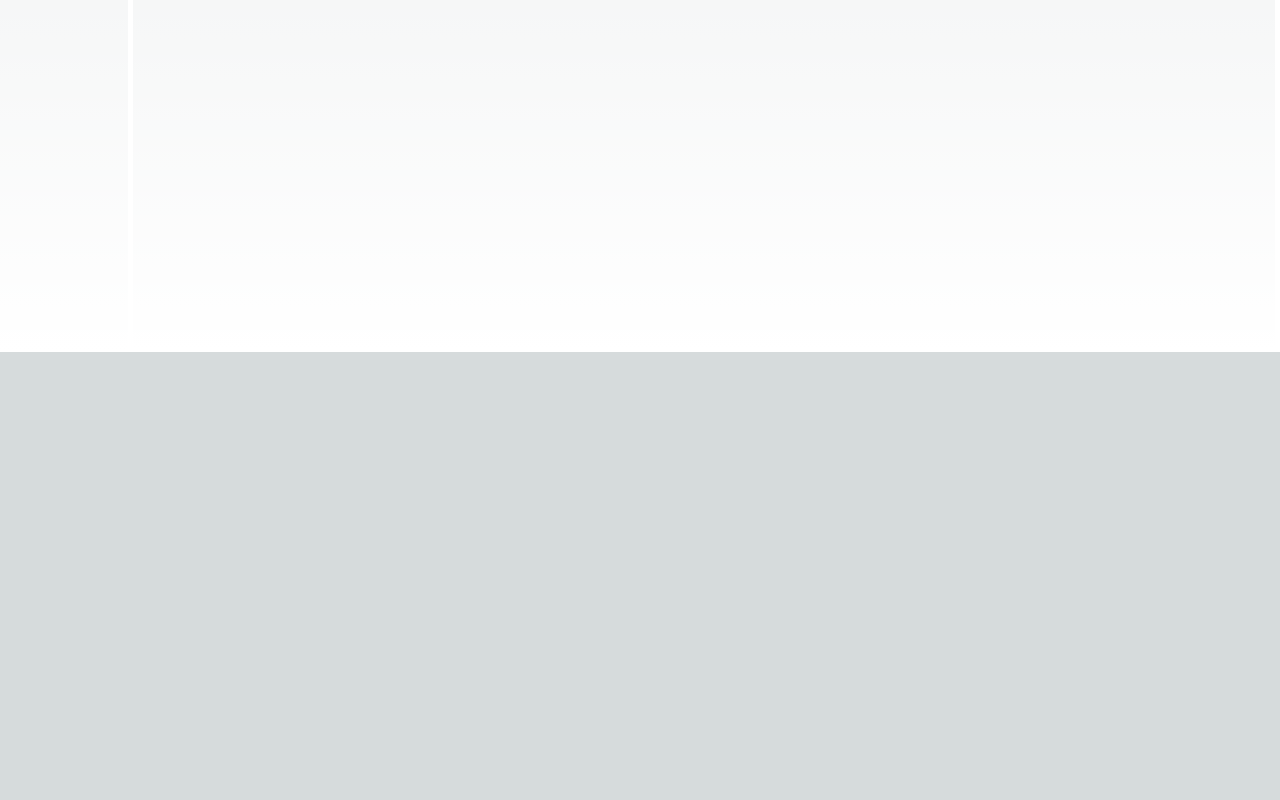
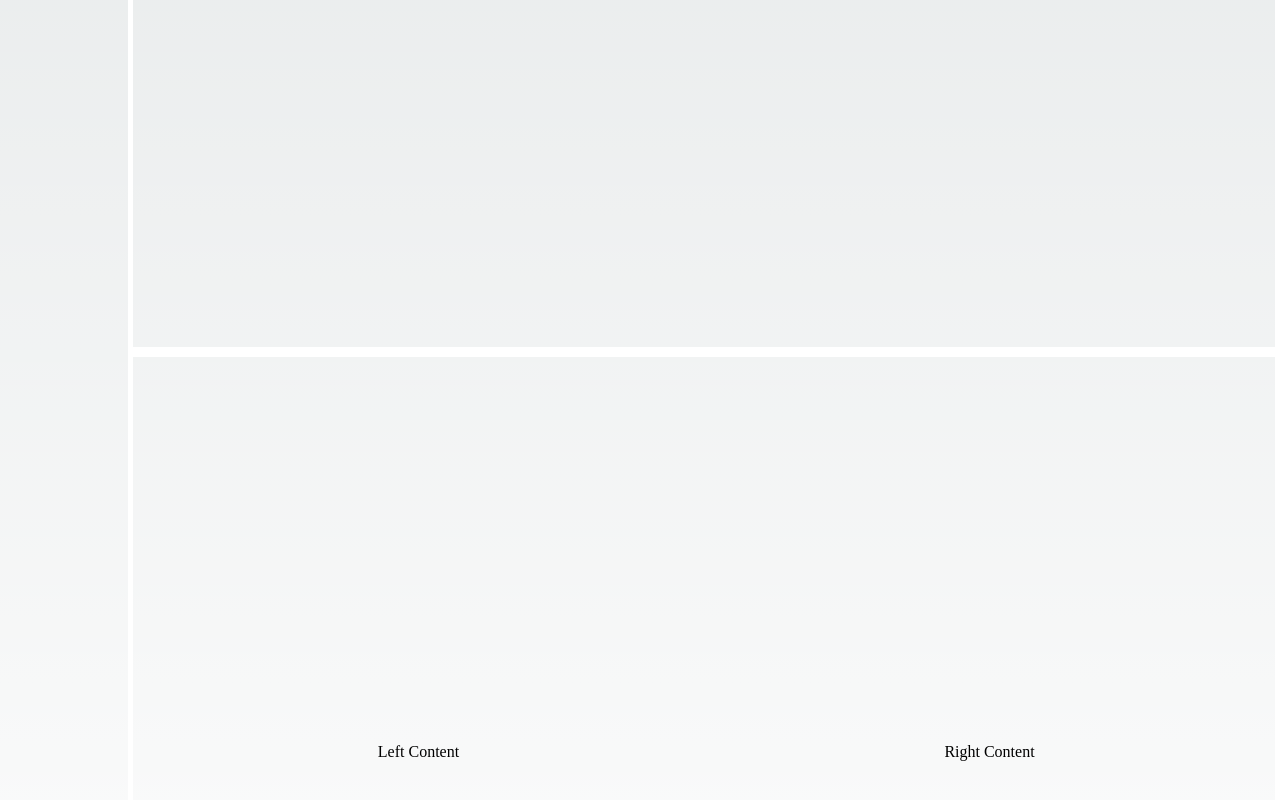
Before and after one commit to GianBkk/next-portfolio, a Next.js app: page / in a window 1280 px wide. Shown: the part 1248-2048 px from the top of the page. Before the commit the page ends 1600 px from the top, so only its background shows below. Built offline with nearby package versions, Linux system fonts and the light colour scheme.

Commit message:
scroll implementation

```diff
--- a/app/globals.scss
+++ b/app/globals.scss
@@ -88,6 +88,7 @@ body {
   max-width: 100vw;
   overflow-x: hidden;
   scroll-behavior: smooth;
+
 }
 
 body {
--- a/app/page.module.scss
+++ b/app/page.module.scss
@@ -5,5 +5,4 @@
 
 
 
-
 }
--- a/app/page.tsx
+++ b/app/page.tsx
@@ -3,6 +3,7 @@ import { Inter } from 'next/font/google'
 import styles from './page.module.scss'
 import Hero from './sections/hero/hero'
 import About from './sections/about/about'
+import Project from './sections/project/project'
 
 const inter = Inter({ subsets: ['latin'] })
 
@@ -13,6 +14,7 @@ export default function Home() {
     <main className={styles.main}>
       <Hero/>
       <About/>
+      <Project/>
 
 
 
--- /dev/null
+++ b/app/sections/project/project.module.scss
@@ -0,0 +1,35 @@
+.project{
+    width: 100%;
+    height: 100vh;
+    display: flex;
+    border: 5px solid white;
+
+    .left{
+      width: 50%;
+      display: flex;
+      align-items: center;
+      justify-content: center;
+    }
+
+    .right{
+      width: 50%;
+      display: flex;
+      align-items: center;
+      justify-content: center;
+    }
+
+
+    .right:hover, .left:hover{
+      background-color: white;
+      color: black;
+      cursor: pointer;
+      transition: all 0.5s ease;
+
+      span{
+        transform: scale(2);
+
+      }
+
+    }
+
+  }
--- /dev/null
+++ b/app/sections/project/project.tsx
@@ -0,0 +1,17 @@
+import React from 'react'
+import styles from './project.module.scss'
+
+const Project = () => {
+  return (
+    <section className={styles.project} id='projectsection'>
+    <div className={styles.left}>
+        <span>Left Content</span>
+      </div>
+      <div className={styles.right}>
+      <span>Right Content</span>
+      </div>
+    </section>
+  )
+}
+
+export default Project
```
